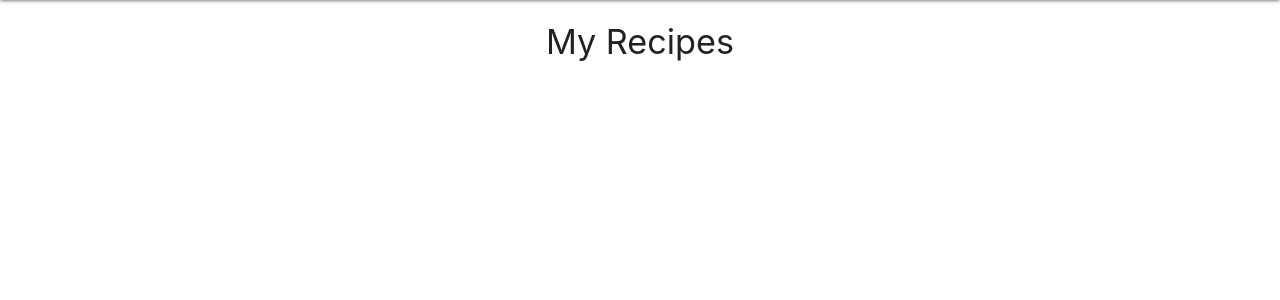
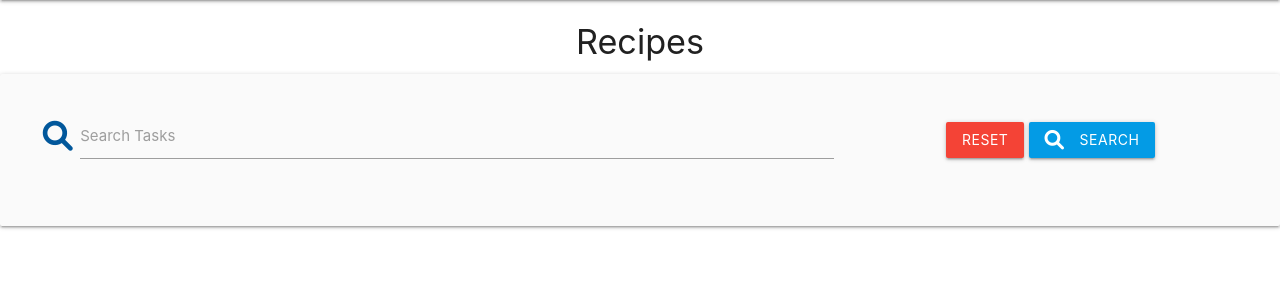
Before and after one commit to elliemcavoy/my-indian-recipebook, a Flask app: page /recipes in a window 1280 px wide. Shown: the part 64-364 px from the top of the page. Run offline with Flask 2, Linux system fonts and the light colour scheme; data that the repository does not hold is empty; some libraries are stand-ins or nearby versions.

Commit message:
Search functionality added to recipes page using text index

```diff
--- a/app.py
+++ b/app.py
@@ -113,18 +113,26 @@ def recipecard(recipe):
     return render_template("recipecard.html", recipe=recipe)
 
 
-@app.route("/add_favourites/<recipe>")
-def add_favourites():
-    recipe=mongo.db.recipes.find_one({"_id": ObjectId(recipe)})
-    favourite={
-            "meal_type_name": recipe.meal_type,
-            "name": recipe.name,
-            "ingredients": recipe.ingredients,
-            "method": recipe.method,
-            "added_by": session["user"]
-    }
-    mongo.db.favourites.insert(favourite)
-    return render_template("recipecard.html")
+@app.route("/search", methods=["GET", "POST"])
+def search():
+    query = request.form.get("query")
+    recipes = mongo.db.recipes.find({"$text": {"$search": query}})
+    return render_template("recipes.html", recipes=recipes)
+
+#@app.route("/add_favourites/<recipe>", methods=["GET", "POST"])
+#def add_favourites(recipe):
+    #if request.method == "POST":
+        #recipe=mongo.db.recipes.find_one({"_id": ObjectId(recipe)})
+        #favourite={
+            #"meal_type_name": "{{recipe.meal_type}}",
+            #"name": "{{recipe.name}}",
+            #"ingredients": "{{recipe.ingredients}}",
+            #"method": "{{recipe.method}}",
+            #"added_by": session["user"]
+        #}
+        #mongo.db.favourites.insert_one(favourite)
+        #flash("Recipe Added to Favourite")
+
 
 
 
--- a/templates/recipes.html
+++ b/templates/recipes.html
@@ -1,7 +1,24 @@
 {% extends "base.html" %}
 {% block content %}
 
-<h4 class = "center-align">My Recipes</h4>
+<h4 class = "center-align">Recipes</h4>
+<div class="row card-panel grey lighten-5">
+  <form action="{{ url_for('search') }}" method="post" class="col s12">
+      <div class="row valign-wrapper center-align">
+          <div class="input-field col s12 m8">
+              <i class="fas fa-search prefix light-blue-text text-darken-4"></i>
+              <input type="text" name="query" id="query" minlength="3" class="validate" required>
+              <label for="query">Search Tasks</label>
+          </div>
+          <div class="col s12 m4">
+              <a href="{{ url_for('recipes') }}" class="red btn text-shadow">Reset</a>
+              <button type="submit" class="light-blue darken-1 btn text-shadow">
+                  <i class="fas fa-search left"></i> Search
+              </button>
+          </div>
+      </div>
+  </form>
+</div>
 
 
         <div class="row">
```
Also changed, not shown: templates/recipecard.html (+6 -2 lines).
